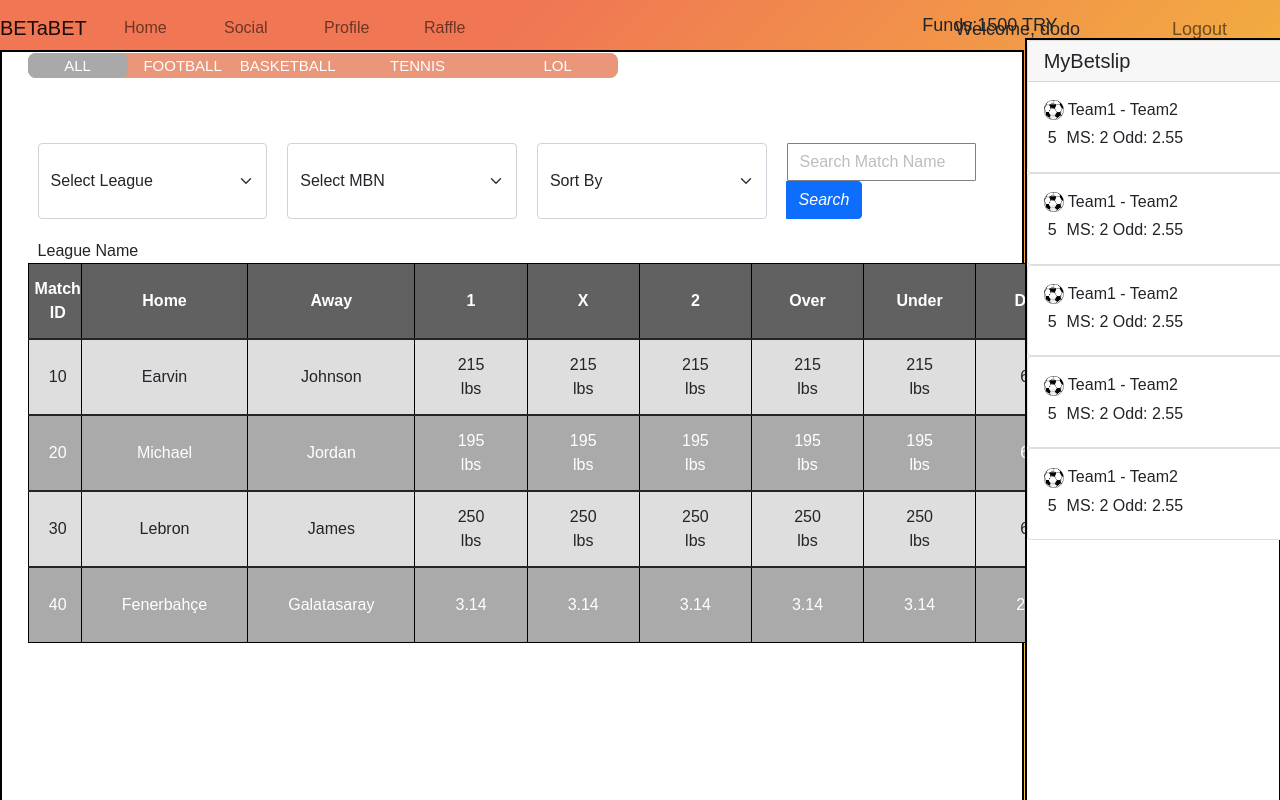
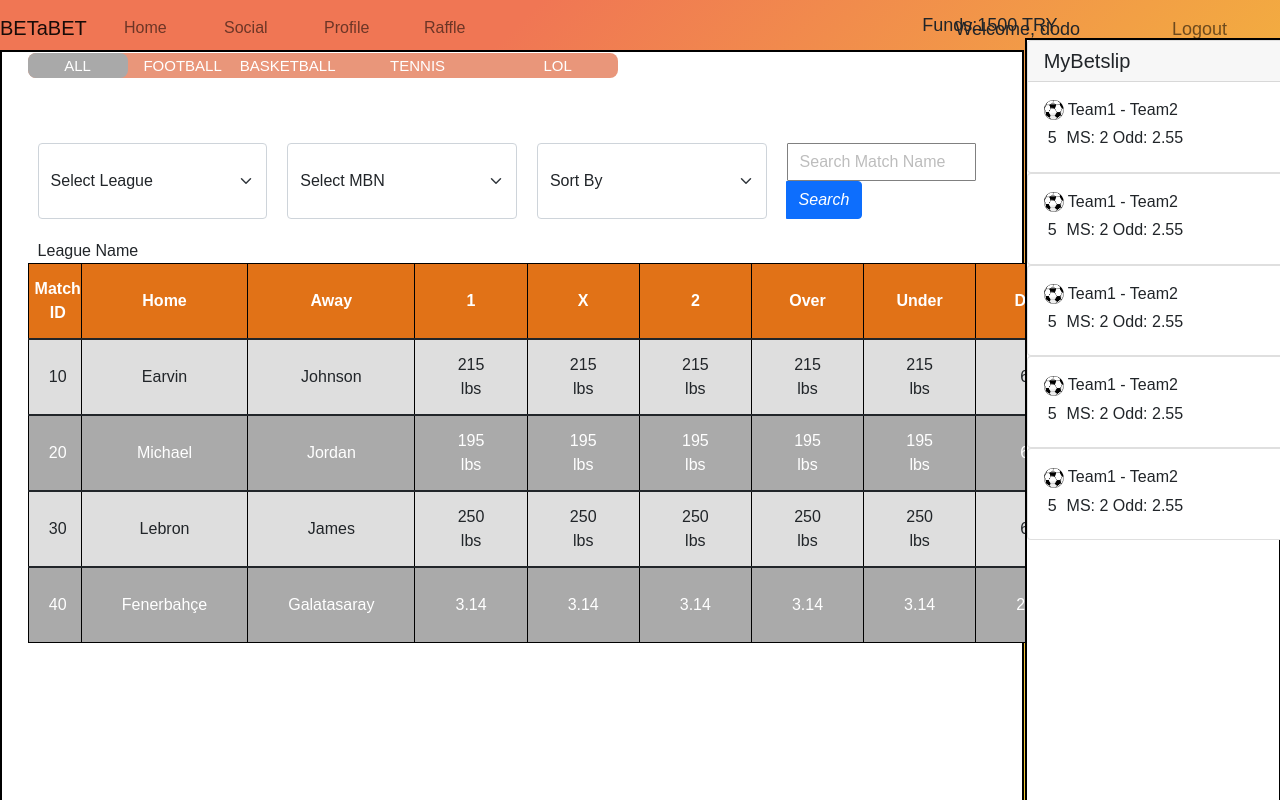
Before and after one commit to turgut-edis/SocialBettingProject, a React (Create React App) app in the folder redux-intro/: page /homepage in a window 1280 px wide. Shown: the top 800 px of the page. Built offline with nearby package versions, Linux system fonts and the light colour scheme.

Commit message:
mini color change

```diff
--- a/redux-intro/src/components/csscomponents/homepage.css
+++ b/redux-intro/src/components/csscomponents/homepage.css
@@ -12,7 +12,7 @@ tr {
 th {
   color: #ffffff;
   padding: 5px 10px 5px 10px;
-  background-color: #616161;
+  background-color: #e17217;
   border: 1px solid black;
   text-align: center;
 
@@ -41,7 +41,7 @@ tr:hover {
 th:first-child,
 tr:first-child {
   padding: 0;
-  background-color: #616161;
+  background-color: #e17217;
 }
 
 table {
```
